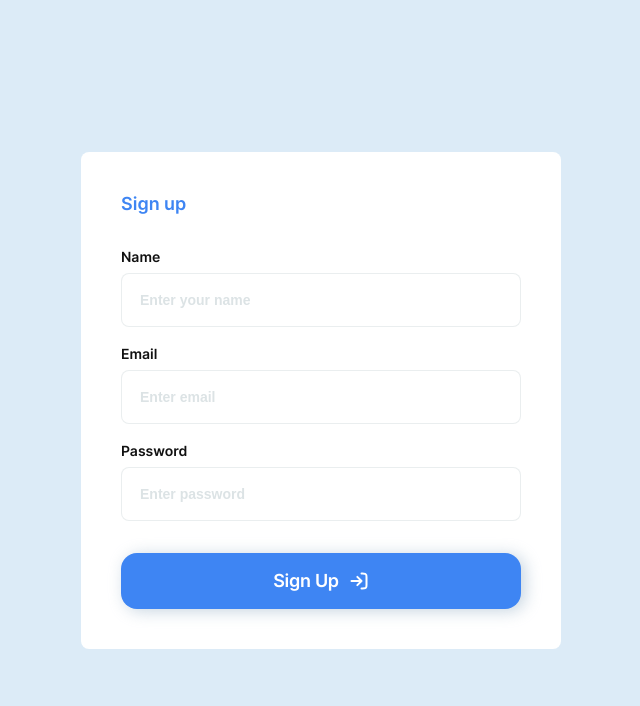
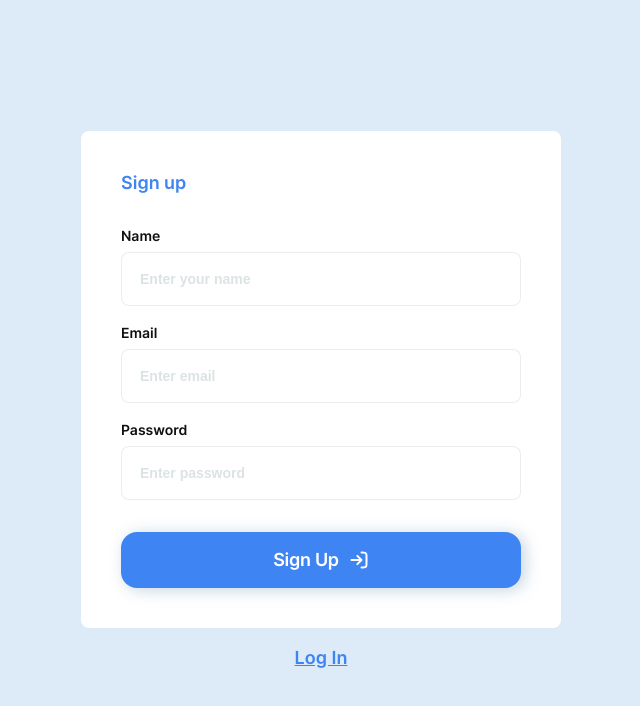
Before and after one commit to Tarasdeveloper/TaskFusion-frontend, a React (Vite) app: page /TaskFusion-frontend/register in a window 1280 px wide. Shown: the top 706 px of the page, without its empty margins (319-959 px from the left). Built offline with nearby package versions, Linux system fonts and the light colour scheme.

Commit message:
added AuthNavigation

```diff
--- a/src/components/AuthNavigate/AuthNavigate.jsx
+++ b/src/components/AuthNavigate/AuthNavigate.jsx
@@ -1,6 +1,5 @@
+import { NavigationLink } from "./AuthNavigate.styled";
 
-export const AuthNavigate = () => {
-  return (
-    <div>AuthNavigate</div>
-  )
+export const AuthNavigate = ({route, content}) => {
+  return <NavigationLink to={route}>{content}</NavigationLink>;
 }
--- /dev/null
+++ b/src/components/AuthNavigate/AuthNavigate.styled.js
@@ -0,0 +1,24 @@
+import { NavLink } from 'react-router-dom';
+import styled from 'styled-components';
+
+export const NavigationLink = styled(NavLink)`
+  color: #3e85f3;
+  text-shadow:
+    0px 9.399999618530273px 57.6875px rgba(0, 0, 0, 0.04),
+    0px 47px 355px rgba(0, 0, 0, 0.07);
+  font-family: Inter;
+  font-size: 12px;
+  font-weight: 600;
+  line-height: 14px; /* 116.667% */
+  text-decoration-line: underline;
+
+  transition: color 0.1s;
+
+  &:hover {
+    color: #21222c;
+  }
+  @media (min-width: 768px) {
+    font-size: 18px;
+    line-height: 24px; /* 133.333% */
+  }
+`;
--- a/src/components/LoginForm/LoginForm.jsx
+++ b/src/components/LoginForm/LoginForm.jsx
@@ -10,10 +10,8 @@ import {
   FormInputWrap,
   FormTitle,
 } from '../RegisterForm/RegisterForm.styled';
-import { useDispatch, useSelector } from 'react-redux';
+import { useDispatch } from 'react-redux';
 import { loginThunk } from '../../redux/auth/operations';
-import { selectAuthenticationStatus } from '../../redux/auth/selectors';
-import { Navigate } from 'react-router-dom';
 
 const onSubmit = async (values, actions) => {
   await new Promise((resolve) => setTimeout(resolve, 1000));
@@ -22,8 +20,6 @@ const onSubmit = async (values, actions) => {
 
 export const LoginForm = () => {
   const dispatch = useDispatch();
-
-  const authenticated = useSelector(selectAuthenticationStatus);
 
   const handleLogFormSubmit = (e) => {
     e.preventDefault();
@@ -56,7 +52,7 @@ export const LoginForm = () => {
     onSubmit,
   });
 
-  if (authenticated) return <Navigate to="/account" />;
+
   return (
     <Form onSubmit={handleLogFormSubmit}>
       <FormTitle>Log In</FormTitle>
@@ -96,7 +92,7 @@ export const LoginForm = () => {
       </FormInputContainer>
 
       <FormBtn disabled={isSubmitting} type="submit">
-        <span>Sign Up</span>
+        <span>Log in</span>
         <svg
           xmlns="http://www.w3.org/2000/svg"
           width="20"
--- a/src/components/RegisterForm/RegisterForm.styled.js
+++ b/src/components/RegisterForm/RegisterForm.styled.js
@@ -60,6 +60,9 @@ export const FormInput = styled.input`
   font-weight: 600;
   line-height: normal;
 
+  transition:
+    border 0.3s;
+
   @media (min-width: 375px) {
     width: 287px;
     height: 46px;
@@ -113,6 +116,19 @@ export const FormBtn = styled.button`
   font-weight: 600;
   line-height: 18px; /* 128.571% */
   letter-spacing: -0.28px;
+
+  transition:
+    background 0.3s,
+    color 0.3s;
+
+  &:hover {
+    background: #21222c;
+    color: #3e85f3;
+  }
+  &:focus {
+    background: #21222c;
+    color: #3e85f3;
+  }
   @media (min-width: 768px) {
     width: 400px;
     font-size: 18px;
--- a/src/components/UserForm/UserForm.jsx
+++ b/src/components/UserForm/UserForm.jsx
@@ -219,10 +219,10 @@ export const UserForm = () => {
               </Label>
               <Label>
                 <LabelText htmlFor="birthday">Birthday</LabelText>
-                <StyledDatepicker
+                {/* <StyledDatepicker
                   selectedDate={selectedDate}
                   setSelectedDate={changeDate}
-                />
+                /> */}
                 {errors.birthday && touched.birthday ? (
                   <ErrorInputMessage>{errors.birthday}</ErrorInputMessage>
                 ) : (
--- a/src/pages/LoginPage/LoginPage.jsx
+++ b/src/pages/LoginPage/LoginPage.jsx
@@ -1,14 +1,26 @@
+import { useSelector } from 'react-redux';
 import { LoginForm } from '../../components/LoginForm/LoginForm';
+import { selectAuthenticationStatus } from '../../redux/auth/selectors';
 import { FormContainer } from '../RegisterPage/RegisterPage.styled';
 import { LoginPageImage } from './LoginPage.styled';
 
 import image from './login-page-image.svg';
+import { Navigate } from 'react-router-dom';
+import { AuthNavigate } from '../../components/AuthNavigate/AuthNavigate';
 
 export const LoginPage = () => {
+  const authenticated = useSelector(selectAuthenticationStatus);
+
+  const route = '/register';
+  const content = 'Sign up';
+
+  if (authenticated) return <Navigate to="/account" />;
+
   return (
     <FormContainer>
       <LoginPageImage alt="" src={image} />
       <LoginForm />
+      <AuthNavigate route={route} content={content} />
     </FormContainer>
   );
 };
--- a/src/pages/RegisterPage/RegisterPage.jsx
+++ b/src/pages/RegisterPage/RegisterPage.jsx
@@ -2,16 +2,26 @@ import { useSelector } from 'react-redux';
 import { RegisterForm } from '../../components/RegisterForm/RegisterForm';
 import { FormContainer, RegisterPageImage } from './RegisterPage.styled';
 import image from './register-page-image.svg';
-import { selectRegisteredStatus } from '../../redux/auth/selectors';
+import {
+  selectAuthenticationStatus,
+  selectRegisteredStatus,
+} from '../../redux/auth/selectors';
 import { Navigate } from 'react-router-dom';
+import { AuthNavigate } from '../../components/AuthNavigate/AuthNavigate';
 
 export const RegisterPage = () => {
   const registered = useSelector(selectRegisteredStatus);
-  if (registered) return <Navigate to="/login" />;
+  const authenticated = useSelector(selectAuthenticationStatus);
+
+  const route = '/login';
+  const content = 'Log In';
+
+  if (registered || authenticated) return <Navigate to="/login" />;
   return (
     <FormContainer>
       <RegisterPageImage alt="" src={image} />
       <RegisterForm />
+      <AuthNavigate route={route} content={content} />
     </FormContainer>
   );
 };
--- a/src/pages/RegisterPage/RegisterPage.styled.js
+++ b/src/pages/RegisterPage/RegisterPage.styled.js
@@ -2,6 +2,8 @@ import styled from '@emotion/styled';
 
 export const FormContainer = styled.div`
   display: flex;
+  flex-direction: column;
+  gap: 18px;
   position: relative;
   justify-content: center;
   align-items: center;
```
